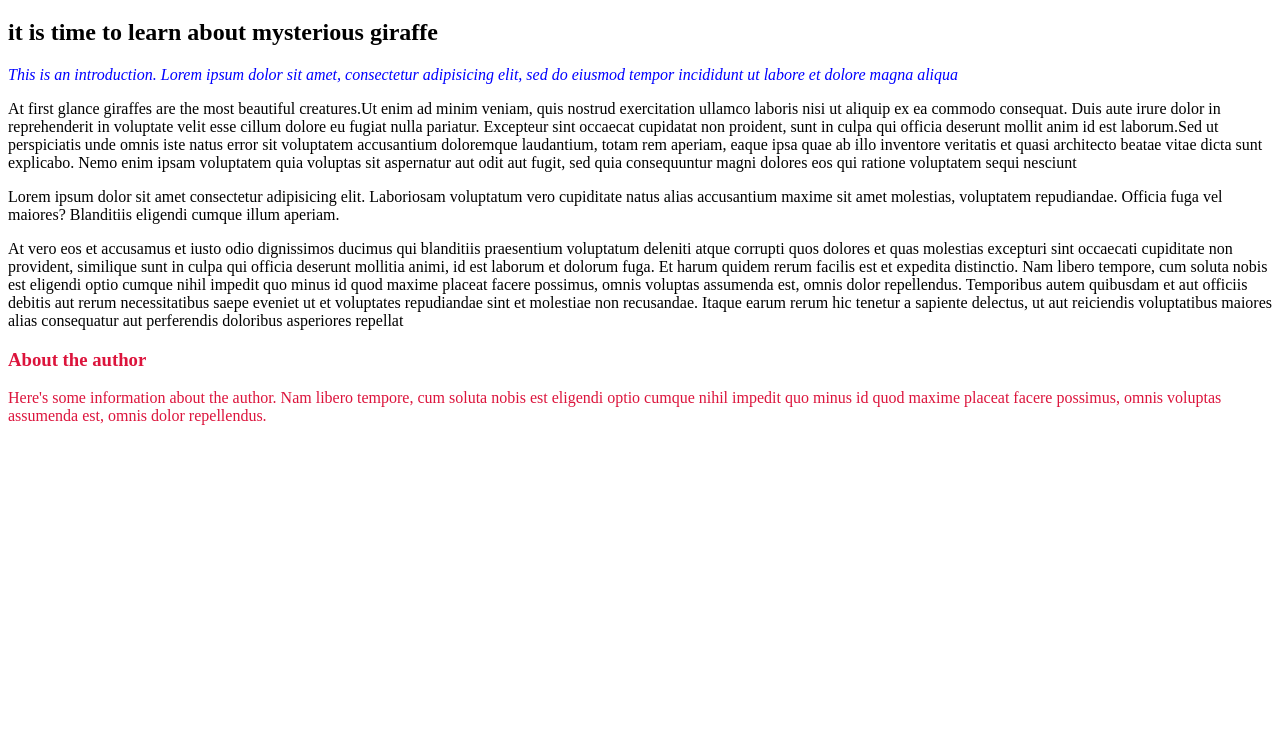
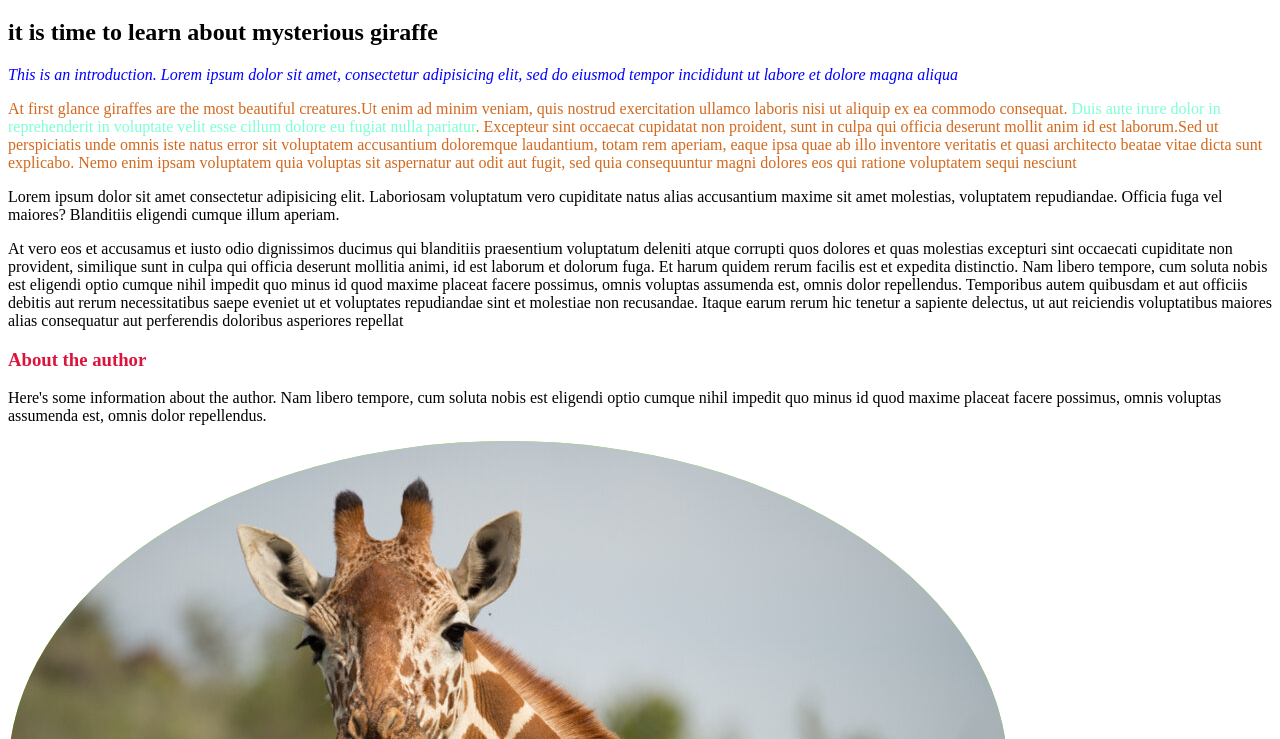
Before and after one commit to killerkal/giraffes-aniimal, a plain HTML site: page index.html in a window 1280 px wide. Shown: the part 61-800 px from the top of the page. Drawn offline with Linux system fonts and the light colour scheme.

Commit message:
files modified

```diff
--- a/index.css
+++ b/index.css
@@ -6,6 +6,17 @@
 .author{
   color: crimson;
 }
-p.author{
+#id{
   font-size: 15;
 }
+.unimportant{
+  color: chocolate;
+}
+.ula{
+  color: aquamarine;
+}
+img{
+  float: inline-start;
+  border-radius: 50%;
+  background-color: lawngreen;
+}
--- a/index.html
+++ b/index.html
@@ -15,19 +15,21 @@
       adipisicing elit, sed do eiusmod tempor incididunt ut labore et dolore
       magna aliqua
     </p>
-    <p>
-      At first glance giraffes are the most beautiful creatures.Ut enim ad minim
-      veniam, quis nostrud exercitation ullamco laboris nisi ut aliquip ex ea
-      commodo consequat. Duis aute irure dolor in reprehenderit in voluptate
-      velit esse cillum dolore eu fugiat nulla pariatur. Excepteur sint occaecat
-      cupidatat non proident, sunt in culpa qui officia deserunt mollit anim id
-      est laborum.Sed ut perspiciatis unde omnis iste natus error sit voluptatem
-      accusantium doloremque laudantium, totam rem aperiam, eaque ipsa quae ab
-      illo inventore veritatis et quasi architecto beatae vitae dicta sunt
-      explicabo. Nemo enim ipsam voluptatem quia voluptas sit aspernatur aut
-      odit aut fugit, sed quia consequuntur magni dolores eos qui ratione
-      voluptatem sequi nesciunt
-    </p>
+    <div class="unimportant">
+      <p>
+        At first glance giraffes are the most beautiful creatures.Ut enim ad
+        minim veniam, quis nostrud exercitation ullamco laboris nisi ut aliquip
+        ex ea commodo consequat.<span class="ula"> Duis aute irure dolor in reprehenderit in
+        voluptate velit esse cillum dolore eu fugiat nulla pariatur</span>. Excepteur
+        sint occaecat cupidatat non proident, sunt in culpa qui officia deserunt
+        mollit anim id est laborum.Sed ut perspiciatis unde omnis iste natus
+        error sit voluptatem accusantium doloremque laudantium, totam rem
+        aperiam, eaque ipsa quae ab illo inventore veritatis et quasi architecto
+        beatae vitae dicta sunt explicabo. Nemo enim ipsam voluptatem quia
+        voluptas sit aspernatur aut odit aut fugit, sed quia consequuntur magni
+        dolores eos qui ratione voluptatem sequi nesciunt
+      </p>
+    </div>
     <p>
       Lorem ipsum dolor sit amet consectetur adipisicing elit. Laboriosam
       voluptatum vero cupiditate natus alias accusantium maxime sit amet
@@ -49,7 +51,12 @@
       consequatur aut perferendis doloribus asperiores repellat
     </p>
     <h3 class="author">About the author</h3>
-    <p class="author">Here's some information about the author. Nam libero tempore, cum soluta nobis est eligendi optio cumque nihil impedit quo minus id quod maxime placeat facere possimus, omnis voluptas assumenda est, omnis dolor repellendus.</p>
-
+    <p id="" author>
+      Here's some information about the author. Nam libero tempore, cum soluta
+      nobis est eligendi optio cumque nihil impedit quo minus id quod maxime
+      placeat facere possimus, omnis voluptas assumenda est, omnis dolor
+      repellendus.
+    </p>
+    <img src="GIRAFFE.JPG" alt="GIRAFFE PICTURE">
   </body>
 </html>
```
Also changed, not shown: GIRAFFE.JPG (added), images/AV_Giraffe2.jpg (added).
